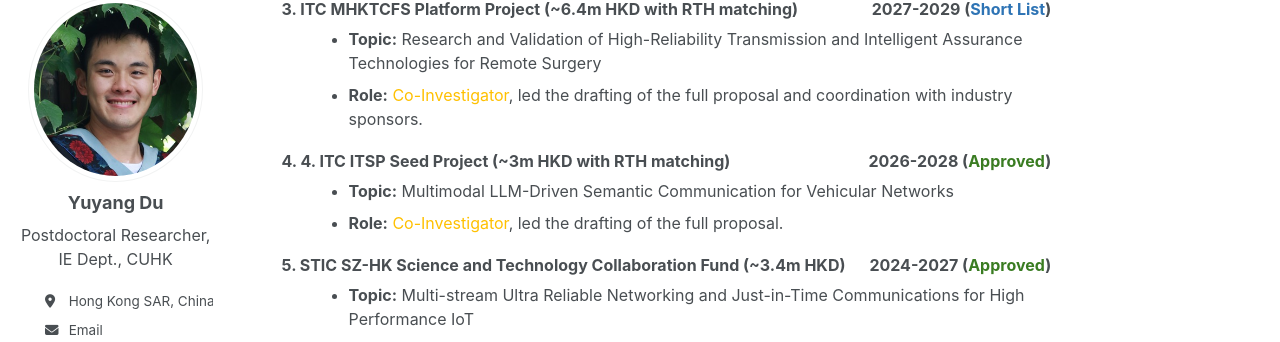
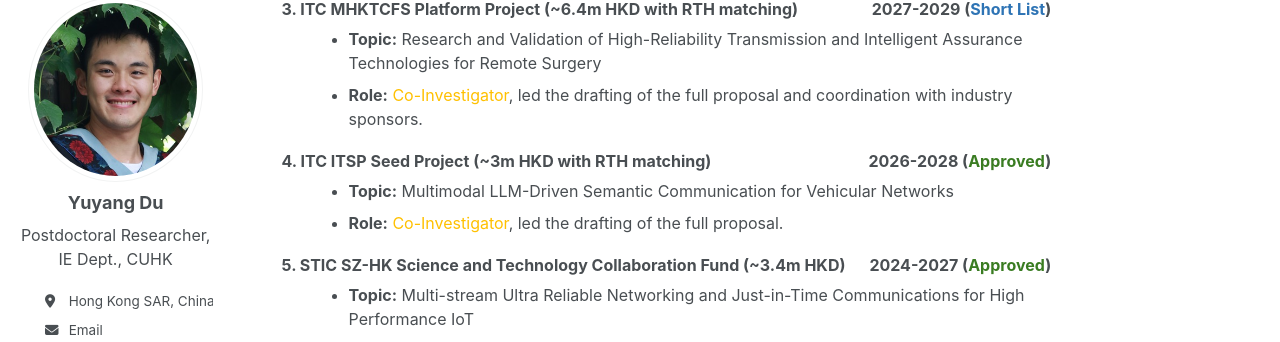
Before and after one commit to yuyangdu01/yuyangdu01.github.io, a Jekyll site: the page built from _pages/funding.md, in a window 1280 px wide and 900 px high, scrolled down 629 px. Shown: the part 109-451 px from the top of the window. Built offline with Jekyll 4.4.1, drawn with Linux system fonts in a browser that asks for light colours; some web fonts are replaced.

Commit message:
Update funding.md

```diff
--- a/_pages/funding.md
+++ b/_pages/funding.md
@@ -47,7 +47,7 @@ Approved/Pending
 </ul>
 
 <li style="display: flex; justify-content: space-between; align-items: center; list-style-type: none;">
-  <font size=3><b>4. 4.	ITC ITSP Seed Project (~3m HKD with RTH matching)</b></font>
+  <font size=3><b>4. ITC ITSP Seed Project (~3m HKD with RTH matching)</b></font>
   <font size=3><b>2026-2028 (<span style="color: #3a7c22;">Approved</span>)</b></font>
 </li>
 <ul style="margin-left: 1.5em; margin-top: 6px;">
```
